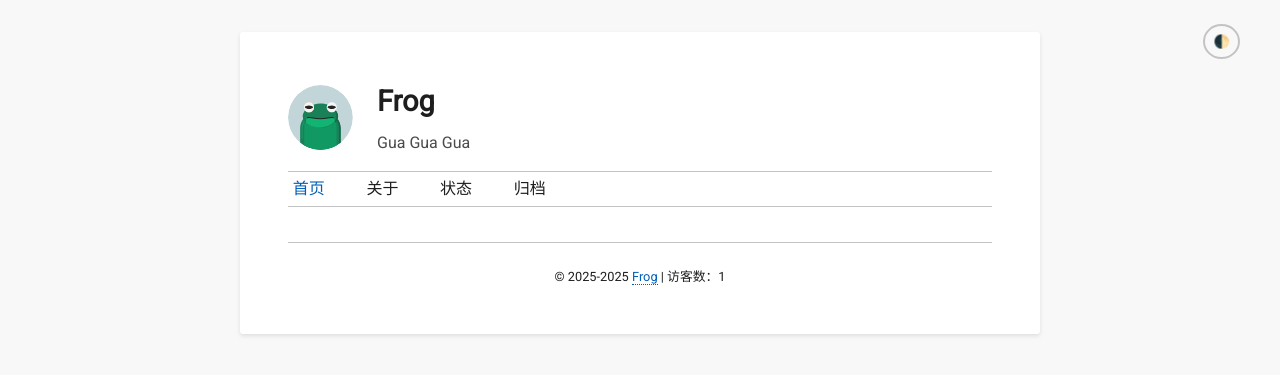
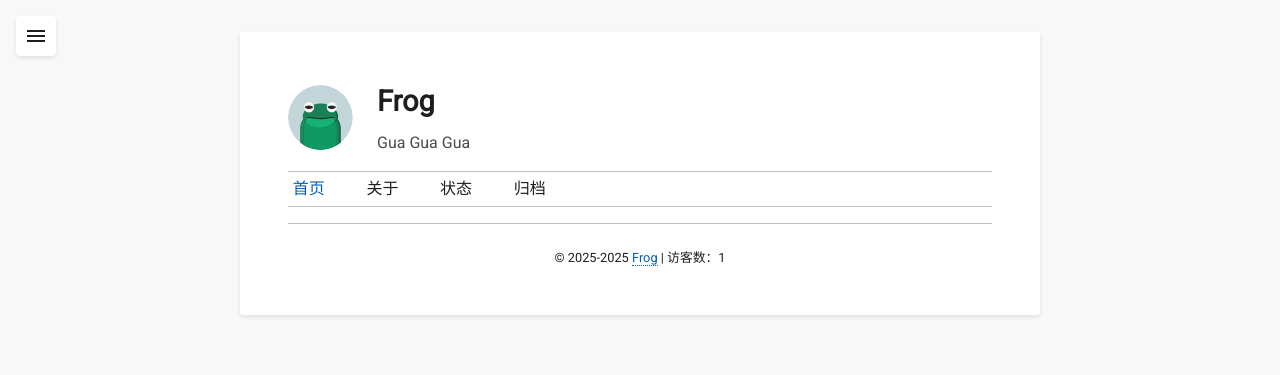
Before and after one commit to GitZhiQing/Frog, a Flask app: page / in a window 1280 px wide. Shown: the top 375 px of the page. Run offline with Flask 3, Linux system fonts and the light colour scheme; data comes from the database, SQL or seed files in the repository; some libraries are stand-ins or nearby versions.

Commit message:
feat(app): 实现菜单功能并优化主题切换
- 新增菜单容器、菜单按钮和菜单列表样式
- 实现菜单展开和收起功能
- 优化主题切换逻辑，支持系统主题自动切换
- 调整 UV 统计更新方式

```diff
--- a/app/static/css/main.css
+++ b/app/static/css/main.css
@@ -143,30 +143,6 @@ nav a.active {
     color: var(--color-primary);
 }
 
-/* 主题切换按钮 */
-.theme-toggle {
-    position: fixed;
-    top: 1.5rem;
-    right: 2.5rem;
-    background: none;
-    border: 2px solid var(--color-border);
-    color: var(--color-text);
-    padding: 0.5rem;
-    border-radius: 50%;
-    cursor: pointer;
-    display: flex;
-    align-items: center;
-}
-
-.theme-toggle:hover {
-    background-color: var(--color-text);
-    color: var(--bg-color);
-}
-
-main {
-    padding: 1rem 0 0.2rem 0;
-}
-
 /* 页脚 */
 footer {
     border-top: 1px solid var(--color-border);
@@ -174,3 +150,130 @@ footer {
     text-align: center;
     font-size: 0.8em;
 }
+
+/* 菜单 */
+.menu-container {
+    position: fixed;
+    top: 0;
+    left: 0;
+}
+
+.menu-button {
+    margin: 1rem 0 0 1rem;
+    padding: 0.5rem;
+    background: var(--color-bg-container);
+    box-shadow: 0 2px 4px rgba(0, 0, 0, 0.1);
+    border: none;
+    border-radius: 4px;
+    cursor: pointer;
+    display: flex;
+    justify-content: center;
+    align-items: center;
+}
+
+.menu-icon {
+    width: 24px;
+    height: 24px;
+    fill: var(--color-text);
+    transition: fill 0.3s ease;
+}
+
+.menu-button:hover .menu-icon {
+    fill: var(--color-text-secondary);
+}
+
+.menu-list {
+    position: absolute;
+    top: 100%;
+    left: 0;
+    margin: 0.5rem 0 0 1rem;
+    padding: 0;
+    list-style: none;
+    background-color: var(--color-bg-container);
+    border: 1px solid var(--color-border);
+    border-radius: 4px;
+    box-shadow: 0 2px 5px rgba(0, 0, 0, 0.1);
+    display: none;
+    min-width: 150px;
+}
+
+.menu-list.active {
+    display: block;
+}
+
+.menu-item {
+    padding: 0.5rem 1rem;
+    cursor: pointer;
+    color: var(--color-text);
+}
+
+.menu-item:hover {
+    background-color: var(--color-bg-body);
+    border-radius: 4px;
+}
+
+/*
+  主题切换开关
+  暗色: checked
+  */
+.switch {
+    position: relative;
+    display: flex;
+    width: 100%;
+    height: 2rem;
+    border: 1px solid var(--color-border);
+    border-radius: 1rem;
+}
+
+.switch input {
+    display: none;
+
+}
+
+.slider {
+    position: absolute;
+    cursor: pointer;
+    top: 0;
+    left: 0;
+    right: 0;
+    bottom: 0;
+    background-color: var(--color-sky);
+    -webkit-transition: .4s;
+    transition: .4s;
+    border-radius: 2rem;
+}
+
+.slider:before {
+    position: absolute;
+    content: "";
+    height: 1.5rem;
+    width: 1.5rem;
+    left: 3px;
+    bottom: 3.5px;
+    border-radius: 50%;
+    -webkit-transition: .4s;
+    transition: .4s;
+
+    /* 渐变效果 */
+    background-image: radial-gradient(ellipse 50% 40% at 50% 50%,
+            color-mix(in oklab, var(--color-star), white 20%),
+            var(--color-star));
+    background-color: color-mix(in oklab, var(--color-star), white 10%);
+    background-repeat: no-repeat;
+    background-blend-mode: overlay;
+
+    /* 投影效果 */
+    box-shadow:
+        0 0 4px color-mix(in oklab, var(--color-star), white 30%),
+        inset 0 1px 2px rgba(255, 255, 255, 0.2);
+}
+
+input:focus+.slider {
+    box-shadow: 0 0 1px var(--color-primary);
+}
+
+input:checked+.slider:before {
+    -webkit-transform: translateX(82px);
+    -ms-transform: translateX(82px);
+    transform: translateX(82px);
+}
--- a/app/static/css/variables.css
+++ b/app/static/css/variables.css
@@ -6,6 +6,8 @@
     --color-text-secondary: #616161;
     --color-border: #c3c3c3;
     --color-primary: #005fb8;
+    --color-star: #fdf0a0;
+    --color-sky: #3c9dff;
 }
 
 [data-theme="dark"] {
@@ -16,4 +18,6 @@
     --color-text-secondary: #868686;
     --color-border: #454545;
     --color-primary: #0078d4;
+    --color-star: #ced2d8;
+    --color-sky: #0d1231;
 }
--- a/app/templates/base.html
+++ b/app/templates/base.html
@@ -58,9 +58,25 @@
     {% for message in get_flashed_messages() %}
       <div class="flash">{{ message }}</div>
     {% endfor %}
-    <button class="theme-toggle" aria-label="切换主题">
-      <span class="toggle-icon">🌓</span>
-    </button>
+    <div class="menu-container">
+      <button class="menu-button" aria-label="菜单">
+        <svg class="menu-icon" viewBox="0 -960 960 960">
+          <path
+            d="M120-240v-80h720v80H120Zm0-200v-80h720v80H120Zm0-200v-80h720v80H120Z"
+          />
+        </svg>
+      </button>
+
+      <ul class="menu-list">
+        <li class="menu-item">
+          <!--主题切换开关-->
+          <label class="switch">
+            <input type="checkbox" />
+            <div class="slider"></div>
+          </label>
+        </li>
+      </ul>
+    </div>
     <div class="container">
       <header>
         <img class="header-avatar" src="{{ BLOG_AVATAR }}" />
@@ -112,53 +128,133 @@
       </footer>
     </div>
     <script>
-      const themeToggle = document.querySelector(".theme-toggle");
-      const toggleIcon = document.querySelector(".toggle-icon");
-      const html = document.documentElement;
+      (() => {
+        // 通用DOM缓存
+        const domCache = {
+          html: document.documentElement,
+          themeToggle: document.querySelector(".switch input"),
+          menuButton: document.querySelector(".menu-button"),
+          menuList: document.querySelector(".menu-list"),
+          uvCounter: document.getElementById("uv-counter"),
+        };
 
-      // 更新主题状态
-      const updateTheme = (isDark) => {
-        const theme = isDark ? "dark" : "light";
-        html.dataset.theme = theme;
-        toggleIcon.textContent = isDark ? "🌙" : "☀️";
-        localStorage.setItem("theme", theme);
+        // 主题管理模块
+        const themeManager = (() => {
+          const COLOR_SCHEME_QUERY = "(prefers-color-scheme: dark)";
+          let systemColorSchemeListener = null;
 
-        // 切换 highlight 样式表
-        document.getElementById("highlight-light").disabled = theme !== "light";
-        document.getElementById("highlight-dark").disabled = theme !== "dark";
-      };
+          const getSystemTheme = () =>
+            window.matchMedia(COLOR_SCHEME_QUERY).matches ? "dark" : "light";
 
-      // 切换主题
-      themeToggle.addEventListener("click", () => {
-        const isDark = html.dataset.theme === "dark";
-        updateTheme(!isDark);
-      });
+          const applyTheme = (theme, updateStorage = true) => {
+            domCache.html.dataset.theme = theme;
+            if (domCache.themeToggle) {
+              domCache.themeToggle.checked = theme === "dark";
+            }
+            if (updateStorage) localStorage.setItem("theme", theme);
+          };
 
-      // 监听系统主题变化
-      const colorSchemeQuery = window.matchMedia(
-        "(prefers-color-scheme: dark)",
-      );
-      colorSchemeQuery.addEventListener("change", (e) => {
-        if (!localStorage.getItem("theme")) {
-          updateTheme(e.matches);
-        }
-      });
+          const initTheme = () => {
+            const savedTheme = localStorage.getItem("theme");
+            applyTheme(savedTheme || getSystemTheme(), false);
+          };
 
-      function refreshUV() {
-        fetch("{{ url_for('manage.total_uv') }}")
-          .then((response) => {
-            if (!response.ok) throw new Error("网络响应异常");
-            return response.json();
-          })
-          .then((data) => {
-            document.getElementById("uv-counter").textContent = data.count;
-          })
-          .catch((error) => {
-            console.error("请求失败:", error);
-            document.getElementById("uv-counter").textContent = "更新失败";
-          });
-      }
-      refreshUV();
+          const handleSystemThemeChange = (e) => {
+            if (!localStorage.getItem("theme")) {
+              applyTheme(e.matches ? "dark" : "light");
+            }
+          };
+
+          const bindThemeEvents = () => {
+            if (domCache.themeToggle) {
+              domCache.themeToggle.addEventListener("change", (e) => {
+                applyTheme(e.target.checked ? "dark" : "light");
+              });
+            }
+
+            systemColorSchemeListener = window.matchMedia(COLOR_SCHEME_QUERY);
+            systemColorSchemeListener.addEventListener(
+              "change",
+              handleSystemThemeChange,
+            );
+          };
+
+          const cleanup = () => {
+            if (systemColorSchemeListener) {
+              systemColorSchemeListener.removeEventListener(
+                "change",
+                handleSystemThemeChange,
+              );
+            }
+          };
+
+          return { initTheme, bindThemeEvents, cleanup };
+        })();
+
+        // 菜单管理模块
+        const menuManager = (() => {
+          const closeMenu = () => domCache.menuList?.classList.remove("active");
+          const toggleMenu = () =>
+            domCache.menuList?.classList.toggle("active");
+
+          const handleDocumentClick = (e) => {
+            if (
+              !e.target.closest(".menu-container") &&
+              domCache.menuList?.classList.contains("active")
+            ) {
+              closeMenu();
+            }
+          };
+
+          const bindMenuEvents = () => {
+            if (domCache.menuButton) {
+              domCache.menuButton.addEventListener("click", (e) => {
+                e.stopPropagation();
+                toggleMenu();
+              });
+            }
+            document.addEventListener("click", handleDocumentClick);
+          };
+
+          const cleanup = () => {
+            document.removeEventListener("click", handleDocumentClick);
+          };
+
+          return { bindMenuEvents, cleanup };
+        })();
+
+        // UV统计模块
+        const uvManager = (() => {
+          const fetchUV = async () => {
+            try {
+              const response = await fetch("{{ url_for('manage.total_uv') }}");
+              if (!response.ok)
+                throw new Error(`HTTP error! status: ${response.status}`);
+              const data = await response.json();
+              if (domCache.uvCounter)
+                domCache.uvCounter.textContent = data.count;
+            } catch (error) {
+              console.error("UV请求失败:", error);
+              if (domCache.uvCounter)
+                domCache.uvCounter.textContent = "更新失败";
+            }
+          };
+
+          return { fetchUV };
+        })();
+
+        // 初始化执行
+        themeManager.initTheme(); // 初始化主题
+        themeManager.bindThemeEvents(); // 绑定主题相关事件
+        menuManager.bindMenuEvents(); // 绑定菜单相关事件
+        uvManager.fetchUV(); // 获取 UV
+
+        // 清理事件监听
+        window.addEventListener("beforeunload", () => {
+          themeManager.cleanup();
+          menuManager.cleanup();
+        });
+      })();
     </script>
     {% block scripts %}
     {% endblock %}
```
